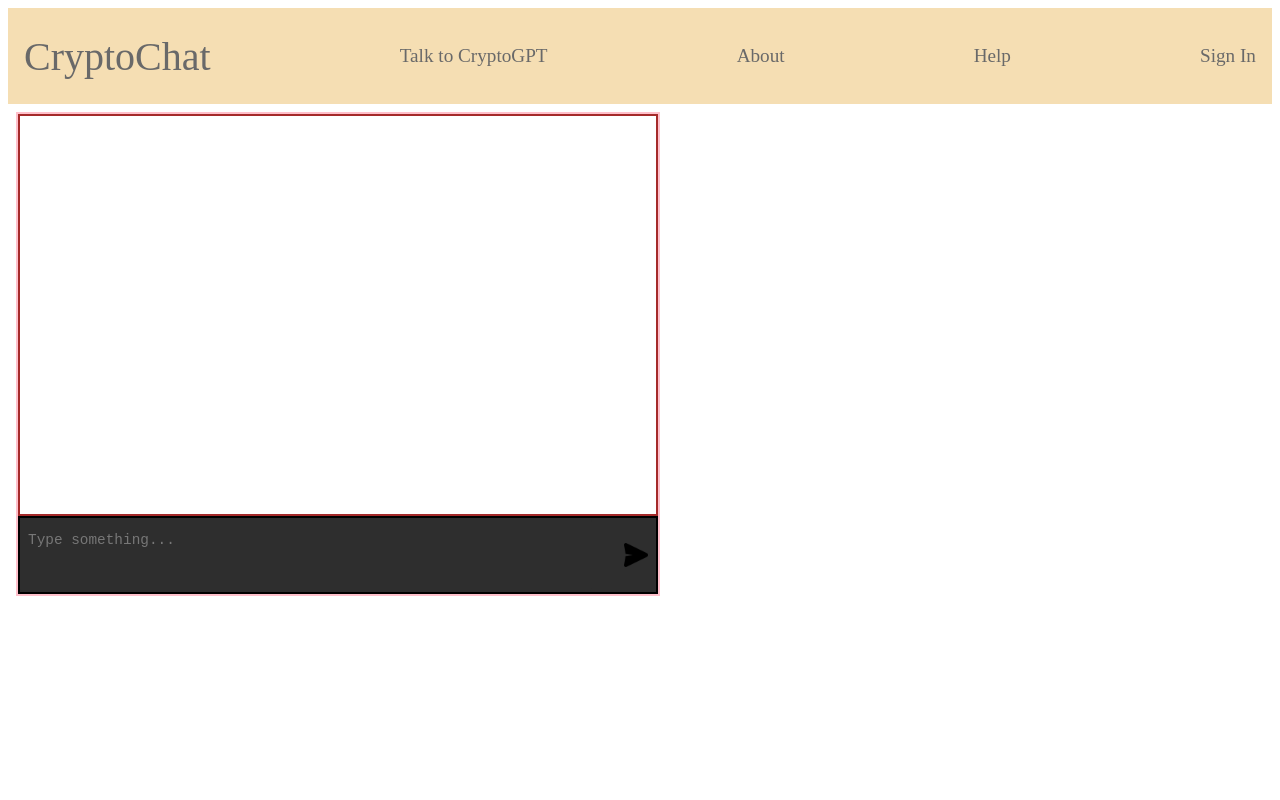
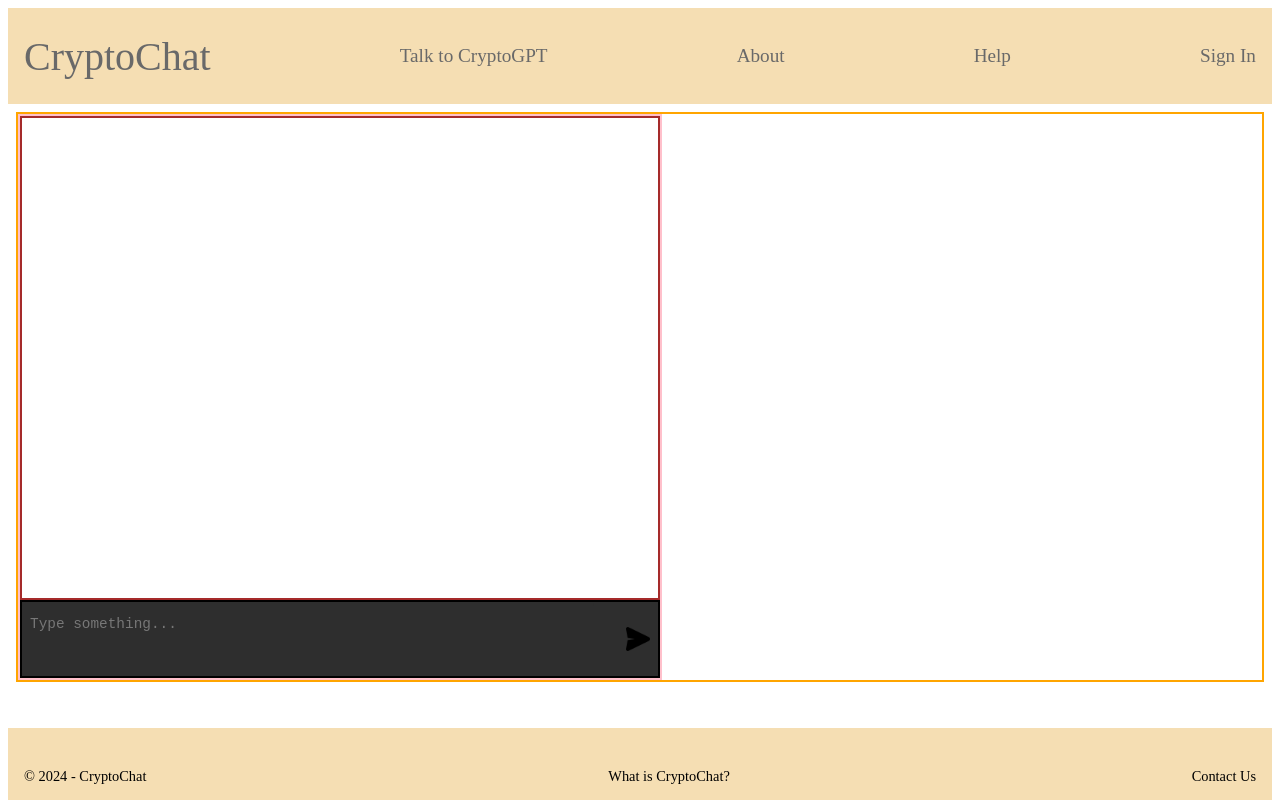
Before and after one commit to ukpabik/CryptoChat, a React (Vite) app in the folder cryptochat/: page / in a window 1280 px wide. Shown: the top 800 px of the page. Built offline with nearby package versions, Linux system fonts and the light colour scheme.

Commit message:
Wrap the body into a container.
This will allow me to make the chat area and the list of cryptos easier.

```diff
--- a/cryptochat/src/components/Body.jsx
+++ b/cryptochat/src/components/Body.jsx
@@ -27,6 +27,7 @@ function Body(){
   })
   return(
     <body>
+      <div class = "container">
         <div class = "chatarea">
           <div id = "output" class = "outputbox">
 
@@ -45,6 +46,8 @@ function Body(){
 
 
         </div>
+      </div>
+
 
 
 
--- a/cryptochat/src/components/style.css
+++ b/cryptochat/src/components/style.css
@@ -31,13 +31,19 @@ body{
   color:dimgray;
 }
 
+.container{
+  display:flex;
+  flex-direction:row;
+  border: 2px solid orange;
+}
+
 .chatarea{
   display:flex;
   flex-direction:column;
   width: 50vw;
-  max-height: 30rem;
+  max-height: 100rem;
   border: 2px solid pink;
-
+  overflow:hidden;
 
 }
 .outputbox{
--- a/cryptochat/src/index.css
+++ b/cryptochat/src/index.css
@@ -3,5 +3,7 @@ body{
   overflow-x: hidden;
   display: flex;
   flex-direction: column;
-  min-height: 100vh;
+  height: 76vh;
+  max-height: 76vh;
+
 }
```
Lines whose indentation alone changed are shown as unchanged.
